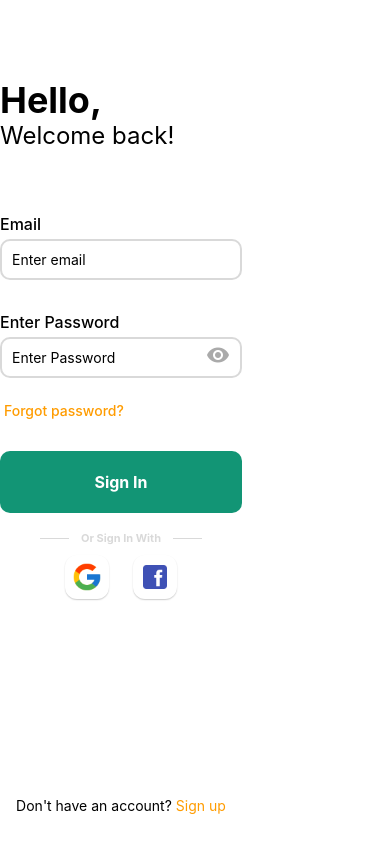
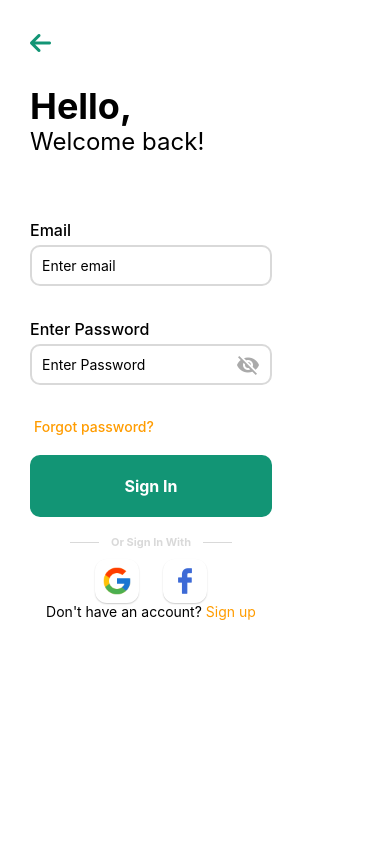
Before and after one commit to PBL7-Recipe-recommend-system/Mobile-Food-recommend-system, a React Native app: screen /Login in a window 390 px wide. Built offline with nearby package versions, Linux system fonts and the light colour scheme.

Commit message:
[FRA-32] [Mobile] Validate for Login form

```diff
--- /dev/null
+++ b/Styles.js
@@ -0,0 +1,20 @@
+import { StyleSheet } from "react-native";
+
+export default StyleSheet.create({
+  input: {
+    minWidth: "100%",
+    padding: 10,
+    marginTop: 5,
+    borderRadius: 10,
+    borderWidth: 2,
+    borderColor: "#D9D9D9",
+  },
+  errorInput: {
+    minWidth: "100%",
+    padding: 10,
+    marginTop: 5,
+    borderRadius: 10,
+    borderWidth: 2,
+    borderColor: "red",
+  },
+});
--- /dev/null
+++ b/components/ErrorText.js
@@ -0,0 +1,17 @@
+import React from "react";
+import { View, Text } from "react-native";
+
+const ErrorText = ({ isValid, message }) => {
+  return (
+    <View>
+      <Text
+        style={[isValid ? { color: "#fff" } : { color: "red" }]}
+        className="mt-1 ml-1"
+      >
+        {message}
+      </Text>
+    </View>
+  );
+};
+
+export default ErrorText;
--- /dev/null
+++ b/hook/useTogglePasswordVisibility.js
@@ -0,0 +1,22 @@
+import { useState } from "react";
+
+export const useTogglePasswordVisibility = () => {
+  const [passwordVisibility, setPasswordVisibility] = useState(true);
+  const [rightIcon, setRightIcon] = useState("eye-off");
+
+  const handlePasswordVisibility = () => {
+    if (rightIcon === "eye") {
+      setRightIcon("eye-off");
+      setPasswordVisibility(!passwordVisibility);
+    } else if (rightIcon === "eye-off") {
+      setRightIcon("eye");
+      setPasswordVisibility(!passwordVisibility);
+    }
+  };
+
+  return {
+    passwordVisibility,
+    rightIcon,
+    handlePasswordVisibility,
+  };
+};
--- a/screens/Login.js
+++ b/screens/Login.js
@@ -4,22 +4,49 @@ import {
   Text,
   TextInput,
   TouchableOpacity,
-  SafeAreaView,
 } from "react-native";
 import CustomButton from "../components/CustomButton";
 import AndroidWrapper from "../wrappers/AndroidWrapper";
 import SocialConnect from "../components/SocialConnect";
 import { useState } from "react";
 import { MaterialCommunityIcons } from "@expo/vector-icons";
+import { FontAwesome6 } from "@expo/vector-icons";
+import { useTogglePasswordVisibility } from "../hook/useTogglePasswordVisibility";
+import global from "../Styles";
+import ErrorText from "../components/ErrorText";
 const Login = ({ navigation }) => {
-  const [showPassword, setShowPassword] = useState(false);
+  const [isValidEmail, setIsValidEmail] = useState(true);
+  const [isValidPassword, setIsValidPassword] = useState(true);
+  const { passwordVisibility, rightIcon, handlePasswordVisibility } =
+    useTogglePasswordVisibility();
 
-  const toggleShowPassword = () => {
-    setShowPassword(!showPassword);
+  const validatePassword = (password) => {
+    if (password === "") return true;
+    // Regular expression for password validation
+    const passwordRegex = /^(?=.*[A-Z])(?=.*[!@#$&*])(?=.*[0-9]).{8,}$/;
+    return passwordRegex.test(password);
   };
+
+  const validateEmail = (email) => {
+    // Regular expression for email validation
+    if (email === "") return true;
+    const regex = /^[^\s@]+@[^\s@]+\.[^\s@]+$/;
+    return regex.test(email);
+  };
+
+  const handleChangeEmail = (text) => {
+    setIsValidEmail(validateEmail(text));
+  };
+  const handleChangePassword = (text) => {
+    setIsValidPassword(validatePassword(text));
+  };
+
   return (
     <AndroidWrapper>
-      <SafeAreaView style={loginStyles.container}>
+      <View style={loginStyles.container}>
+        <TouchableOpacity onPress={() => navigation.goBack()}>
+          <FontAwesome6 name="arrow-left" size={24} color="#129575" />
+        </TouchableOpacity>
         <View style={loginStyles.title}>
           <Text className="text-4xl font-bold">Hello,</Text>
           <Text className="text-2xl">Welcome back!</Text>
@@ -29,36 +56,49 @@ const Login = ({ navigation }) => {
             <View className="mt-8">
               <Text style={loginStyles.label}>Email</Text>
               <TextInput
-                style={loginStyles.input}
+                style={isValidEmail ? global.input : global.errorInput}
                 // onChangeText={onChangeNumber}
                 // value={number}
                 placeholder="Enter email"
                 keyboardType="email-address"
+                onChangeText={handleChangeEmail}
+              />
+              <ErrorText
+                isValid={isValidEmail}
+                message={"Please enter a valid email address"}
               />
             </View>
-            <View className="mt-8 ">
+            <View className="mt-3">
               <Text style={loginStyles.label}>Enter Password</Text>
               <View className="flex-row items-center relative">
                 <TextInput
-                  style={loginStyles.input}
-                  // onChangeText={onChangeNumber}
-                  // value={number}
+                  clearTextOnFocus={false}
+                  style={isValidPassword ? global.input : global.errorInput}
+                  onChangeText={handleChangePassword}
+                  textContentType="newPassword"
                   placeholder="Enter Password"
-                  keyboardType="default"
-                  secureTextEntry={!showPassword}
-                  textContentType="password"
+                  secureTextEntry={passwordVisibility}
                   autoCorrect={false}
+                  autoCapitalize="none"
+                  enablesReturnKeyAutomatically
                 />
-                <MaterialCommunityIcons
-                  name={showPassword ? "eye-off" : "eye"}
-                  size={24}
-                  color="#aaa"
+                <TouchableOpacity
                   style={loginStyles.eyeIcon}
-                  onPress={toggleShowPassword}
-                />
+                  onPress={handlePasswordVisibility}
+                >
+                  <MaterialCommunityIcons
+                    name={rightIcon}
+                    size={24}
+                    color={isValidPassword ? "#aaa" : "red"}
+                  />
+                </TouchableOpacity>
               </View>
+              <ErrorText
+                isValid={isValidPassword}
+                message={"Please enter a valid password"}
+              />
             </View>
-            <TouchableOpacity className="my-6 ml-1">
+            <TouchableOpacity className="my-3 ml-1">
               <Text className="text-orangeText font-medium ">
                 Forgot password?
               </Text>
@@ -78,7 +118,7 @@ const Login = ({ navigation }) => {
             </TouchableOpacity>
           </View>
         </View>
-      </SafeAreaView>
+      </View>
     </AndroidWrapper>
   );
 };
@@ -88,9 +128,8 @@ const loginStyles = StyleSheet.create({
     flex: 1,
     textAlign: "center",
     alignItems: "center",
-    padding: 30,
-    marginTop: 50,
-    marginBottom: 30,
+    paddingHorizontal: 30,
+    marginVertical: 30,
     alignItems: "flex-start",
   },
   title: {
@@ -103,6 +142,14 @@ const loginStyles = StyleSheet.create({
     borderRadius: 10,
     borderWidth: 2,
     borderColor: "#D9D9D9",
+  },
+  errorInput: {
+    minWidth: "100%",
+    padding: 10,
+    marginTop: 5,
+    borderRadius: 10,
+    borderWidth: 2,
+    borderColor: "red",
   },
   label: {
     fontSize: 16,
@@ -150,6 +197,7 @@ const loginStyles = StyleSheet.create({
   eyeIcon: {
     position: "absolute",
     right: 12,
+    transform: [{ translateY: 3 }],
   },
 });
 
--- a/screens/Register.js
+++ b/screens/Register.js
@@ -1,13 +1,6 @@
-import {
-  SafeAreaView,
-  StyleSheet,
-  Text,
-  TouchableOpacity,
-  View,
-} from "react-native";
+import { StyleSheet, Text, TouchableOpacity, View } from "react-native";
 import { TextInput } from "react-native";
 import { useNavigation } from "@react-navigation/native";
-import SocialConnect from "../components/SocialConnect";
 import CustomButton from "../components/CustomButton";
 import AndroidWrapper from "../wrappers/AndroidWrapper";
 import CheckBox from "expo-checkbox";
@@ -15,8 +8,13 @@ import { useState } from "react";
 import { MaterialCommunityIcons } from "@expo/vector-icons";
 const Register = () => {
   const navigation = useNavigation();
+  const [password, setPassword] = useState("");
+  const [confirmPassword, setConfirmPassword] = useState("");
   const [toggleCheckBox, setToggleCheckBox] = useState(false);
-  const [showPassword, setShowPassword] = useState(false);
+  const [showPassword, setShowPassword] = useState({
+    password: false,
+    confirmPassword: false,
+  });
 
   const toggleShowPassword = () => {
     setShowPassword(!showPassword);
@@ -27,7 +25,8 @@ const Register = () => {
 
   return (
     <AndroidWrapper>
-      <SafeAreaView style={register.container}>
+      {console.log(password)}
+      <View style={register.container}>
         <View style={register.title}>
           <Text className="text-2xl font-bold">Create an account</Text>
           <Text className="text-sm">
@@ -42,7 +41,7 @@ const Register = () => {
                 style={register.input}
                 // onChangeText={onChangeNumber}
                 // value={number}
-                placeholder="Enter email"
+                placeholder="Enter name"
               />
             </View>
             <View className="mt-4">
@@ -59,21 +58,29 @@ const Register = () => {
               <Text style={register.label}>Enter Password</Text>
               <View className="flex-row items-center relative">
                 <TextInput
+                  clearTextOnFocus={false}
                   style={register.input}
                   // onChangeText={onChangeNumber}
                   // value={number}
                   placeholder="Enter Password"
-                  keyboardType="default"
-                  secureTextEntry={!showPassword}
-                  textContentType="password"
+                  secureTextEntry={!showPassword.password}
+                  textContentType="none"
                   autoCorrect={false}
+                  autoCapitalize="none"
+                  value={password}
+                  onChangeText={setPassword}
                 />
                 <MaterialCommunityIcons
-                  name={showPassword ? "eye-off" : "eye"}
+                  name={showPassword.password ? "eye" : "eye-off"}
                   size={24}
                   color="#aaa"
                   style={register.eyeIcon}
-                  onPress={toggleShowPassword}
+                  onPress={() =>
+                    setShowPassword({
+                      ...showPassword,
+                      password: !showPassword.password,
+                    })
+                  }
                 />
               </View>
             </View>
@@ -81,21 +88,29 @@ const Register = () => {
               <Text style={register.label}>Confirm Password</Text>
               <View className="flex-row items-center relative">
                 <TextInput
+                  clearTextOnFocus={false}
                   style={register.input}
                   // onChangeText={onChangeNumber}
                   // value={number}
                   placeholder="Enter Password"
-                  keyboardType="default"
-                  secureTextEntry={!showPassword}
-                  textContentType="password"
+                  secureTextEntry={!showPassword.confirmPassword}
+                  textContentType="none"
                   autoCorrect={false}
+                  autoCapitalize="none"
+                  value={confirmPassword}
+                  onChangeText={setConfirmPassword}
                 />
                 <MaterialCommunityIcons
-                  name={showPassword ? "eye-off" : "eye"}
+                  name={showPassword.confirmPassword ? "eye" : "eye-off"}
                   size={24}
                   color="#aaa"
                   style={register.eyeIcon}
-                  onPress={toggleShowPassword}
+                  onPress={() =>
+                    setShowPassword({
+                      ...showPassword,
+                      confirmPassword: !showPassword.confirmPassword,
+                    })
+                  }
                 />
               </View>
             </View>
@@ -104,14 +119,14 @@ const Register = () => {
                 disabled={false}
                 value={toggleCheckBox}
                 onValueChange={(newValue) => setToggleCheckBox(newValue)}
-                className="rounded-md ml-1 border-[#ff9c00]"
+                className="rounded-md ml-1"
               />
               <TouchableOpacity className="ml-1">
                 <Text className="text-orangeText">Accept term & Condition</Text>
               </TouchableOpacity>
             </View>
             <CustomButton title="Sign Up" width={"100%"} height={62} />
-            <SocialConnect />
+            {/* <SocialConnect /> */}
           </View>
           <View className="flex flex-row text-center items-center justify-center mt-2">
             <Text>Already a member?</Text>
@@ -123,7 +138,7 @@ const Register = () => {
             </TouchableOpacity>
           </View>
         </View>
-      </SafeAreaView>
+      </View>
     </AndroidWrapper>
   );
 };
@@ -133,7 +148,7 @@ const register = StyleSheet.create({
     flex: 1,
     textAlign: "center",
     alignItems: "center",
-    padding: 30,
+    paddingHorizontal: 30,
     marginTop: 30,
     marginBottom: 30,
     alignItems: "flex-start",
--- a/screens/Splash.js
+++ b/screens/Splash.js
@@ -27,7 +27,7 @@ const Splash = ({ navigation }) => {
             className="text-center text-[16px] leading-6"
             style={{ color: "#fff" }}
           >
-            Simple way to findTasty Recipe
+            Simple way to find Tasty Recipe
           </Text>
         </View>
         <CustomButton
--- a/wrappers/AndroidWrapper.js
+++ b/wrappers/AndroidWrapper.js
@@ -1,7 +1,14 @@
-import { StyleSheet, View } from "react-native";
+import { SafeAreaView, ScrollView, StatusBar, StyleSheet } from "react-native";
 
 const AndroidWrapper = ({ children }) => {
-  return <View style={styles.container}>{children}</View>;
+  return (
+    <SafeAreaView style={styles.container}>
+      <ScrollView>
+        <StatusBar backgroundColor="#fff" barStyle="dark-content" />
+        {children}
+      </ScrollView>
+    </SafeAreaView>
+  );
 };
 
 const styles = StyleSheet.create({
```
Also changed, not shown: assets/icons/facebook.png.
